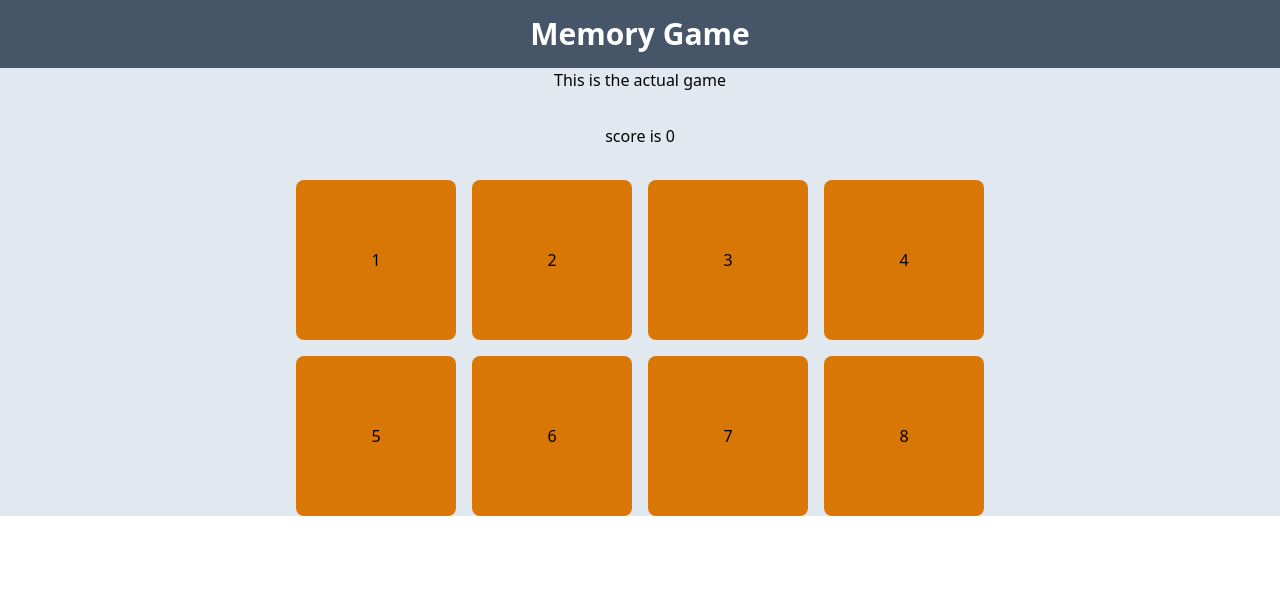
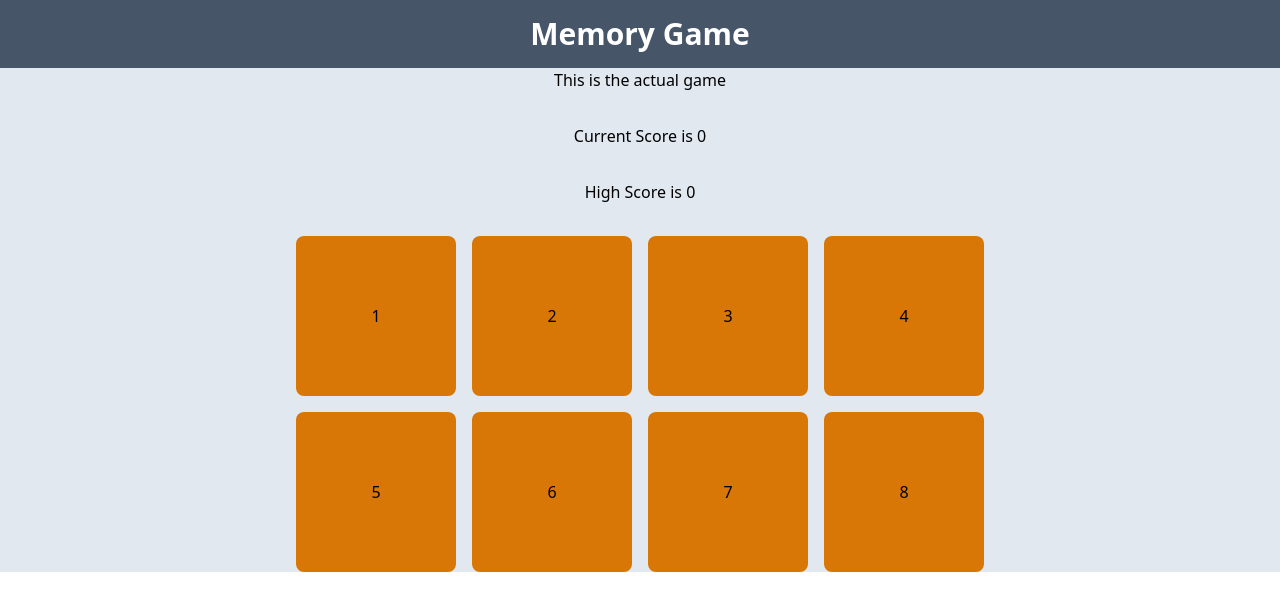
Before and after one commit to ozzestrophic/memory-card, a React app: page / in a window 1280 px wide. Shown: the top 610 px of the page. Built offline with nearby package versions, Linux system fonts and the light colour scheme; the HTML template or start-up script is replaced by a standard one.

Commit message:
feat: added highscore

```diff
--- a/src/Game.jsx
+++ b/src/Game.jsx
@@ -6,11 +6,13 @@ const images = [1, 2, 3, 4, 5, 6, 7, 8];
 export default function Game() {
   const [clickedImages, setClickedImages] = useState([]);
   const score = useRef(0);
+  const highScore = useRef(0);
 
   function clickEvent(e) {
     if (clickedImages.includes(e.target.id)) {
       setClickedImages([]);
       alert("your score is " + score.current);
+      if (score.current > highScore.current) highScore.current = score.current;
       score.current = 0;
     } else {
       const newClickedImage = [...clickedImages];
@@ -21,7 +23,8 @@ export default function Game() {
   }
   return (
     <>
-      <p>{"score is " + score.current}</p>
+      <p>{"Current Score is " + score.current}</p>
+      <p>{"High Score is " + highScore.current}</p>
       <div className="grid grid-cols-4 gap-4">
         {images.map((image) => {
           return <Card key={image} url={image} onClick={clickEvent} />;
```
